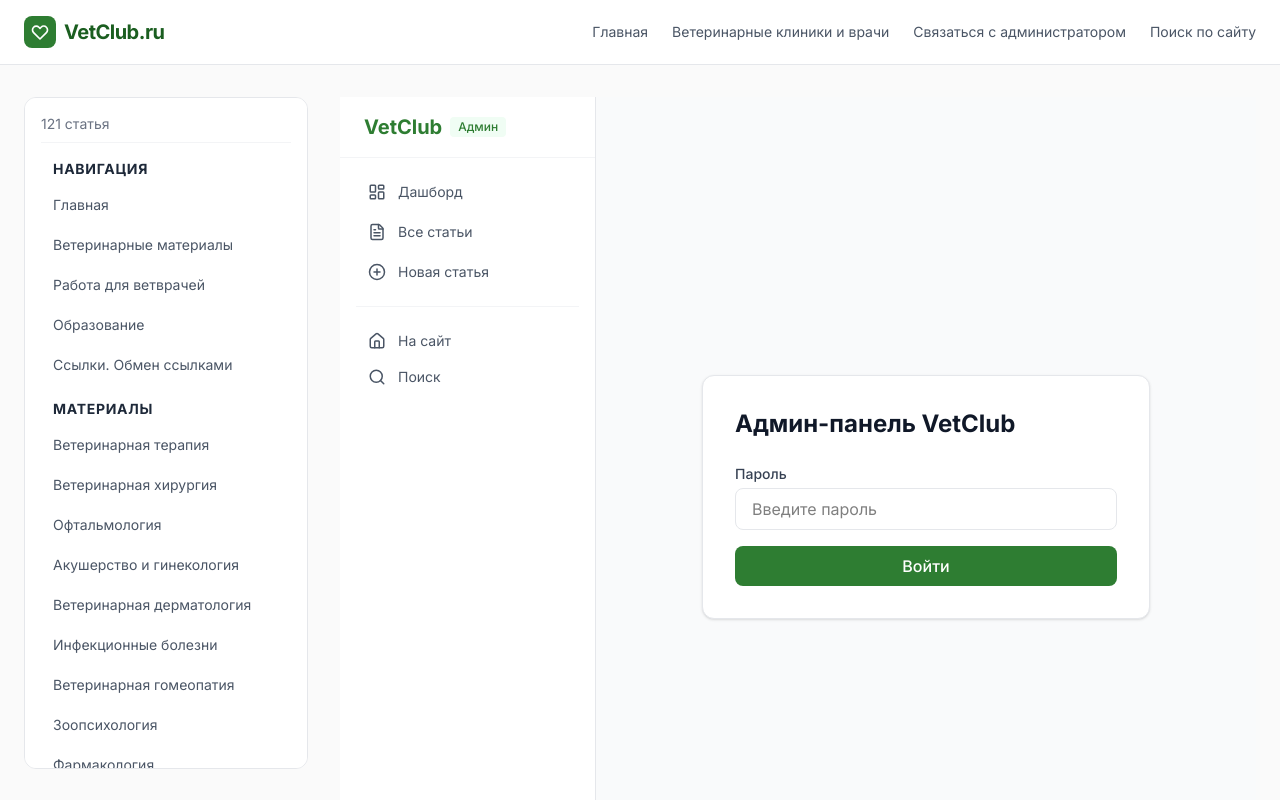
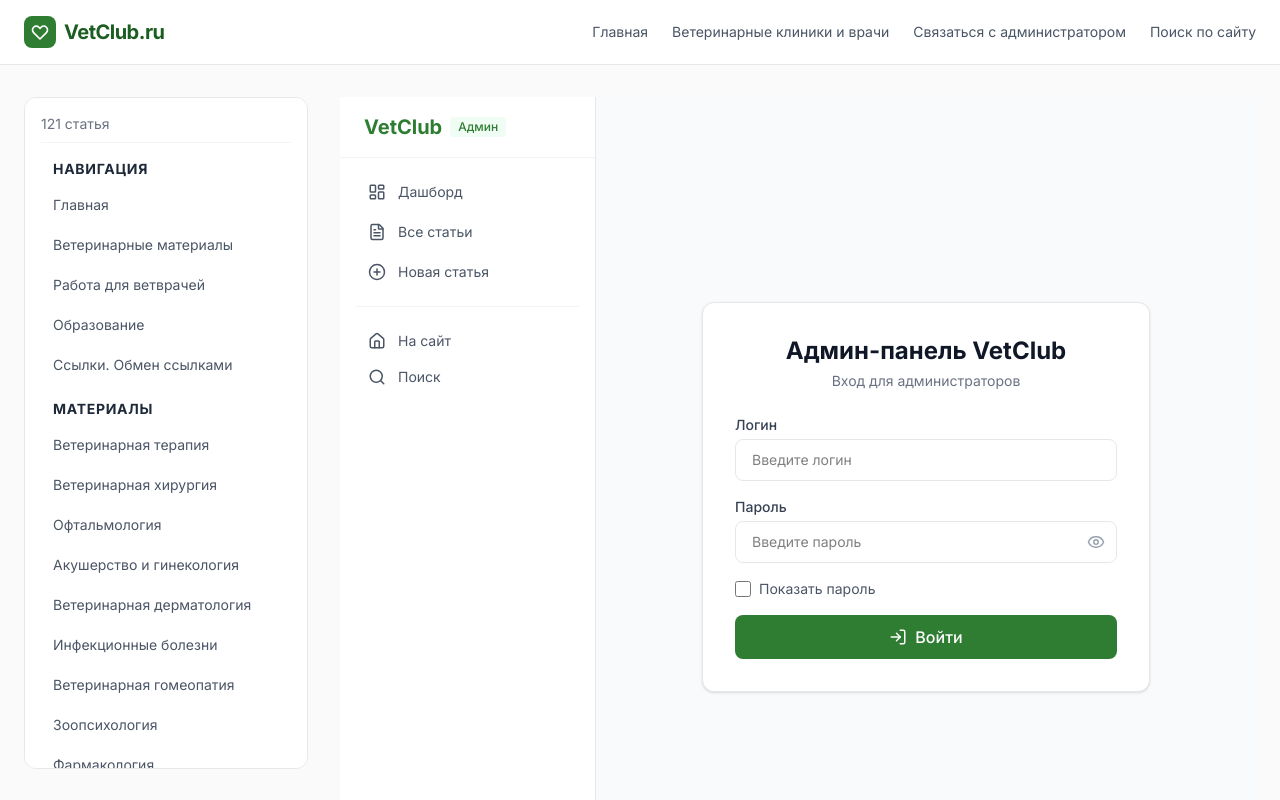
Before and after one commit to veterinar/vetclub-next, a Next.js app: page /admin/login in a window 1280 px wide. Shown: the top 800 px of the page. Built offline with nearby package versions, Linux system fonts and the light colour scheme.

Commit message:
fix: login + password toggle

```diff
--- a/src/app/admin/login/page.tsx
+++ b/src/app/admin/login/page.tsx
@@ -2,9 +2,12 @@
 
 import { useState } from 'react';
 import { useRouter } from 'next/navigation';
+import { Eye, EyeOff, LogIn } from 'lucide-react';
 
 export default function AdminLogin() {
+  const [login, setLogin] = useState('');
   const [password, setPassword] = useState('');
+  const [showPassword, setShowPassword] = useState(false);
   const [error, setError] = useState('');
   const [loading, setLoading] = useState(false);
   const router = useRouter();
@@ -18,14 +21,15 @@ export default function AdminLogin() {
       const res = await fetch('/api/admin/login', {
         method: 'POST',
         headers: { 'Content-Type': 'application/json' },
-        body: JSON.stringify({ password }),
+        body: JSON.stringify({ login, password }),
       });
 
       if (res.ok) {
         router.push('/admin');
         router.refresh();
       } else {
-        setError('Неверный пароль');
+        const data = await res.json();
+        setError(data.error || 'Неверный логин или пароль');
       }
     } catch {
       setError('Ошибка авторизации');
@@ -36,32 +40,85 @@ export default function AdminLogin() {
   return (
     <div className="min-h-screen flex items-center justify-center bg-gray-50">
       <div className="bg-white p-8 rounded-xl border border-gray-200 shadow-sm w-full max-w-md">
-        <h1 className="text-2xl font-bold text-gray-900 mb-6">Админ-панель VetClub</h1>
+        <div className="text-center mb-6">
+          <h1 className="text-2xl font-bold text-gray-900">Админ-панель VetClub</h1>
+          <p className="text-sm text-gray-500 mt-1">Вход для администраторов</p>
+        </div>
 
         <form onSubmit={handleSubmit} className="space-y-4">
+          {/* Login field */}
+          <div>
+            <label className="block text-sm font-medium text-gray-700 mb-1">
+              Логин
+            </label>
+            <input
+              type="text"
+              value={login}
+              onChange={(e) => setLogin(e.target.value)}
+              className="w-full px-4 py-2.5 border border-gray-200 rounded-lg focus:outline-none focus:ring-2 focus:ring-[#4caf50] focus:border-transparent text-sm"
+              placeholder="Введите логин"
+              required
+              autoComplete="username"
+            />
+          </div>
+
+          {/* Password field */}
           <div>
             <label className="block text-sm font-medium text-gray-700 mb-1">
               Пароль
             </label>
+            <div className="relative">
               <input
-              type="password"
+                type={showPassword ? 'text' : 'password'}
                 value={password}
                 onChange={(e) => setPassword(e.target.value)}
-              className="w-full px-4 py-2 border border-gray-200 rounded-lg focus:outline-none focus:ring-2 focus:ring-[#4caf50]"
+                className="w-full px-4 py-2.5 pr-10 border border-gray-200 rounded-lg focus:outline-none focus:ring-2 focus:ring-[#4caf50] focus:border-transparent text-sm"
                 placeholder="Введите пароль"
                 required
+                autoComplete="current-password"
               />
+              <button
+                type="button"
+                onClick={() => setShowPassword(!showPassword)}
+                className="absolute right-3 top-1/2 -translate-y-1/2 text-gray-400 hover:text-gray-600 transition-colors"
+                tabIndex={-1}
+              >
+                {showPassword ? <EyeOff size={18} /> : <Eye size={18} />}
+              </button>
+            </div>
           </div>
 
+          {/* Show password checkbox */}
+          <div className="flex items-center">
+            <input
+              type="checkbox"
+              id="show-password"
+              checked={showPassword}
+              onChange={(e) => setShowPassword(e.target.checked)}
+              className="h-4 w-4 text-[#2e7d32] border-gray-300 rounded focus:ring-[#4caf50]"
+            />
+            <label
+              htmlFor="show-password"
+              className="ml-2 text-sm text-gray-600 cursor-pointer select-none"
+            >
+              Показать пароль
+            </label>
+          </div>
+
+          {/* Error message */}
           {error && (
+            <div className="p-3 bg-red-50 border border-red-200 rounded-lg">
               <p className="text-sm text-red-600">{error}</p>
+            </div>
           )}
 
+          {/* Submit button */}
           <button
             type="submit"
             disabled={loading}
-            className="w-full px-4 py-2 bg-[#2e7d32] text-white rounded-lg hover:bg-[#1b5e20] disabled:opacity-50 font-medium"
+            className="w-full flex items-center justify-center gap-2 px-4 py-2.5 bg-[#2e7d32] text-white rounded-lg hover:bg-[#1b5e20] disabled:opacity-50 font-medium transition-colors"
           >
+            <LogIn size={18} />
             {loading ? 'Вход...' : 'Войти'}
           </button>
         </form>
--- a/src/app/api/admin/login/route.ts
+++ b/src/app/api/admin/login/route.ts
@@ -1,11 +1,29 @@
+/**
+ * Admin Login API
+ * Validates login + password, sets auth cookie
+ */
+
+export const runtime = 'nodejs';
+
 import { NextResponse } from 'next/server';
 
 export async function POST(request: Request) {
   try {
-    const { password } = await request.json();
+    const { login, password } = await request.json();
+
+    // Validate input
+    if (!login || !password) {
+      return NextResponse.json(
+        { error: 'Введите логин и пароль' },
+        { status: 400 }
+      );
+    }
+
+    // Check credentials against env variables
+    const adminLogin = process.env.ADMIN_LOGIN || 'admin';
     const adminPassword = process.env.ADMIN_PASSWORD || 'admin123';
 
-    if (password === adminPassword) {
+    if (login === adminLogin && password === adminPassword) {
       const token = process.env.ADMIN_SECRET_TOKEN || 'vetclub-admin-token';
 
       const response = NextResponse.json({ success: true });
@@ -20,8 +38,14 @@ export async function POST(request: Request) {
       return response;
     }
 
-    return NextResponse.json({ error: 'Invalid password' }, { status: 401 });
+    return NextResponse.json(
+      { error: 'Неверный логин или пароль' },
+      { status: 401 }
+    );
   } catch {
-    return NextResponse.json({ error: 'Invalid request' }, { status: 400 });
+    return NextResponse.json(
+      { error: 'Ошибка запроса' },
+      { status: 400 }
+    );
   }
 }
```
Lines whose indentation alone changed are shown as unchanged.
